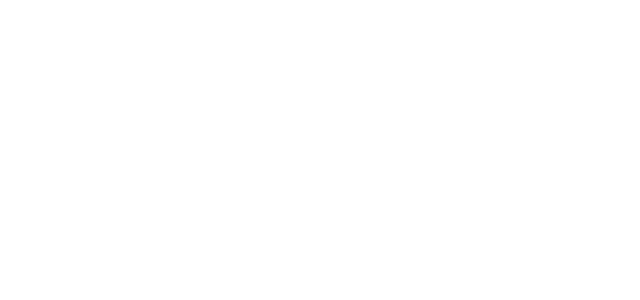
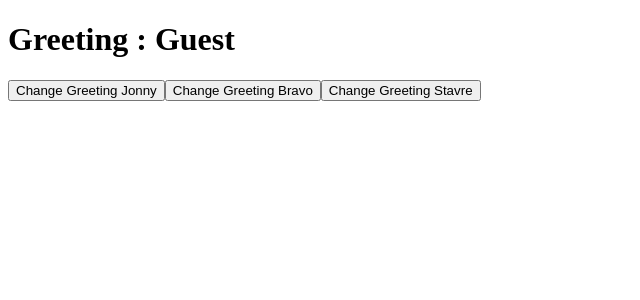
Before and after one commit to nevengjoreski/generacija20, a React (Create React App) app: page / in a window 1280 px wide. Shown: the top 300 px of the page, without its empty margins (0-640 px from the left). Built offline with nearby package versions, Linux system fonts and the light colour scheme.

Commit message:
c11-redux

```diff
--- a/package.json
+++ b/package.json
@@ -9,7 +9,9 @@
     "react": "^18.2.0",
     "react-dom": "^18.2.0",
     "react-scripts": "5.0.1",
-    "web-vitals": "^2.1.4"
+    "web-vitals": "^2.1.4",
+    "redux": "4.2.1",
+    "react-redux": "8.0.5"
   },
   "scripts": {
     "start": "react-scripts start",
--- a/src/App.jsx
+++ b/src/App.jsx
@@ -1,8 +1,10 @@
+import { Hello } from "./components/Hello";
+
 const App = () => {
   return (
     <>
       <div>
-        <div></div>
+        <Hello />
       </div>
     </>
   );
--- /dev/null
+++ b/src/actions/HelloActions.js
@@ -0,0 +1,6 @@
+export const actionOne = (name) => {
+  return {
+    type: "ACTION_ONE",
+    payload: name,
+  };
+};
--- /dev/null
+++ b/src/components/Hello.jsx
@@ -0,0 +1,39 @@
+import { useDispatch, useSelector } from "react-redux";
+import { actionOne } from "../actions/HelloActions";
+
+export const Hello = () => {
+  const dispatch = useDispatch();
+  const { greeting } = useSelector((state) => state.HelloReducer);
+
+  const isGreetingByName = (name) => {
+    return greeting === name;
+  };
+
+  console.log("rerendering");
+  return (
+    <div>
+      <h1>Greeting : {greeting}</h1>
+
+      <button onClick={() => dispatch(actionOne("Jonny"))}>
+        Change Greeting Jonny
+      </button>
+      <button onClick={() => dispatch(actionOne("Bravo"))}>
+        Change Greeting Bravo
+      </button>
+      <button
+        onClick={() =>
+          dispatch({
+            type: "ACTION_ONE",
+            payload: "Stavre",
+          })
+        }
+      >
+        Change Greeting Stavre
+      </button>
+
+      {isGreetingByName("Bravo") && <div>Displaying when Bravo</div>}
+
+      {isGreetingByName("Stavre") && <div>Displaying when Stavre</div>}
+    </div>
+  );
+};
--- a/src/index.js
+++ b/src/index.js
@@ -1,6 +1,13 @@
 import React from "react";
 import ReactDOM from "react-dom/client";
+import { Provider } from "react-redux";
 import App from "./App";
 
+import store from "./store";
+
 const root = ReactDOM.createRoot(document.getElementById("root"));
-root.render(<App />);
+root.render(
+  <Provider store={store}>
+    <App />
+  </Provider>
+);
--- /dev/null
+++ b/src/reducers/HelloReducer.js
@@ -0,0 +1,17 @@
+const initialState = {
+  greeting: "Guest",
+};
+
+const HelloReducer = (state = initialState, action) => {
+  switch (action.type) {
+    case "ACTION_ONE":
+      return {
+        ...state,
+        greeting: action.payload,
+      };
+    default:
+      return state;
+  }
+};
+
+export default HelloReducer;
--- /dev/null
+++ b/src/reducers/index.js
@@ -0,0 +1,4 @@
+import { combineReducers } from "redux";
+import HelloReducer from "./HelloReducer";
+
+export default combineReducers({ HelloReducer });
--- /dev/null
+++ b/src/store.js
@@ -0,0 +1,4 @@
+import { createStore } from "redux";
+import combined from "./reducers";
+
+export default createStore(combined);
```
Also changed, not shown: 1 other file (tests, documents, lock files or other folders).
